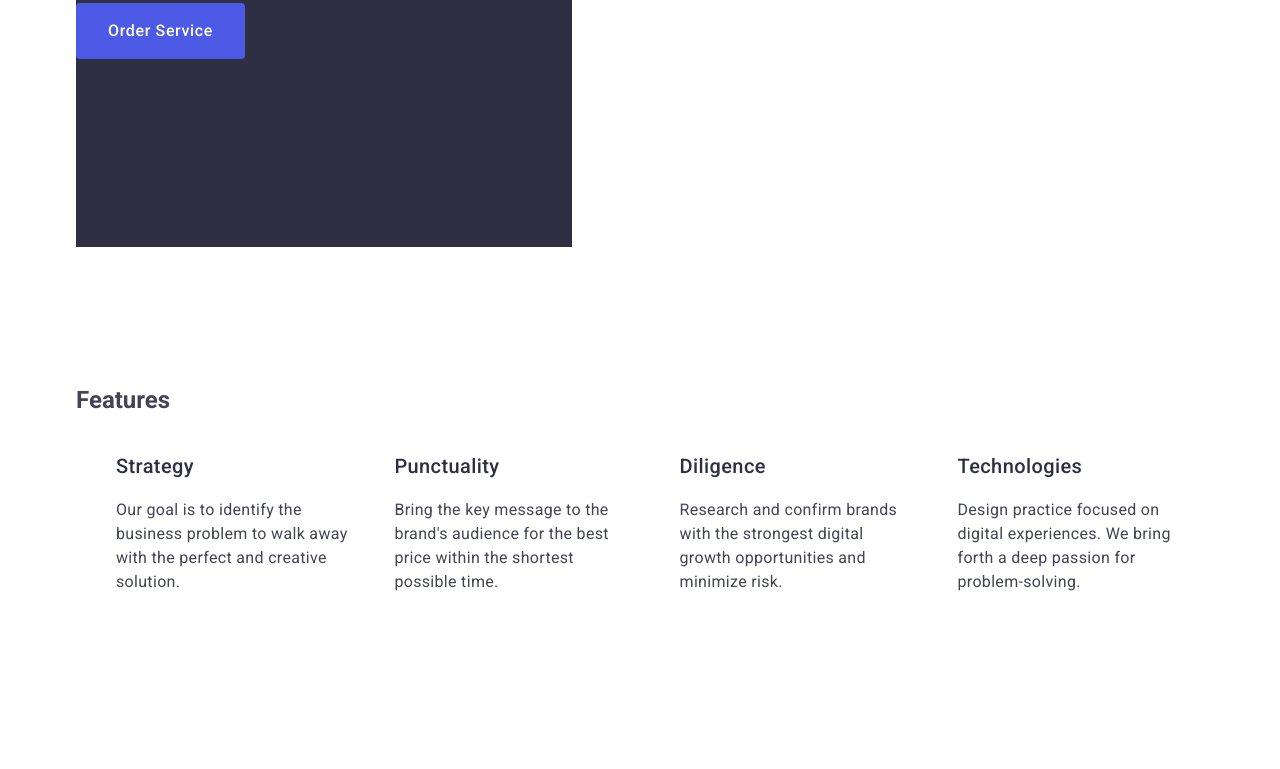
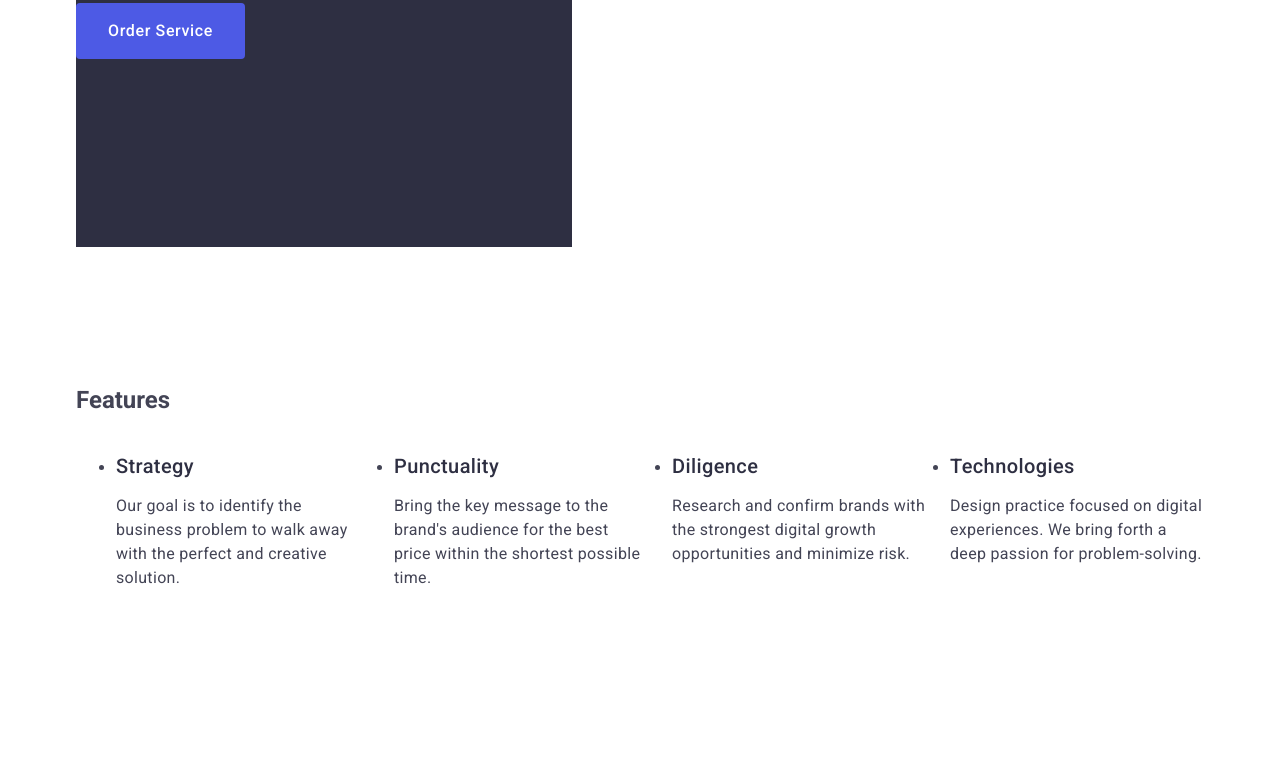
Before and after one commit to Lika2907/goit-markup-hw-03, a plain HTML site: page index.html in a window 1280 px wide. Shown: the part 455-1224 px from the top of the page. Drawn offline with nearby package versions, Linux system fonts and the light colour scheme.

Commit message:
add info

```diff
--- a/css/styles.css
+++ b/css/styles.css
@@ -99,12 +99,20 @@ body {
 .features {
     padding: 120px 0;
 }
+.lists-features {
+    display: flex;
+    gap: 24px;
+}
+.list-goals {
+    width: calc((100% - 72px) / 4);
+}
 .goals {
     font-weight: 500;
     font-size: 20px;
     line-height: 1.2;
     letter-spacing: 0.02em;
     color: #2e2f42;
+    margin-bottom: 8px;
 }
 .text {
     font-size: 16px;
--- a/index.html
+++ b/index.html
@@ -3,7 +3,7 @@
 <head>
     <meta charset="UTF-8">
     <meta name="viewport" content="width=device-width, initial-scale=1.0">
-    <title>Homework #2</title>
+    <title>Homework #3</title>
     <link rel="preconnect" href="https://fonts.googleapis.com">
     <link rel="preconnect" href="https://fonts.gstatic.com" crossorigin>
     <link rel="stylesheet" href="css/modern-normalize.min.css">
@@ -37,30 +37,30 @@
                 <h1 class="headline">Effective Solutions for Your Business</h1>
                 <button type="button" class="button">Order Service</button>
             </section>
-            </div>
+        </div>
             <div class="container default-container">
                 <section class="features">
                     <h2 class="visually-hidden">Features</h2>
-                    <ul class="lists">
-                        <li>
+                    <ul class="lists-features">
+                        <li class="list-goals">
                             <h3 class="goals">Strategy</h3>
                             <p class="text">
                                 Our goal is to identify the business problem to walk away with the perfect and creative solution.
                             </p>
                         </li>
-                        <li>
+                        <li class="list-goals">
                             <h3 class="goals">Punctuality</h3>
                             <p class="text">
                                 Bring the key message to the brand's audience for the best price within the shortest possible time.
                             </p>
                         </li>
-                        <li>
+                        <li class="list-goals">
                             <h3 class="goals">Diligence</h3>
                             <p class="text">
                                 Research and confirm brands with the strongest digital growth opportunities and minimize risk.
                             </p>
                         </li>
-                        <li>
+                        <li class="list-goals">
                             <h3 class="goals">Technologies</h3>
                             <p class="text">
                                 Design practice focused on digital experiences. We bring forth a deep passion for problem-solving.
```
